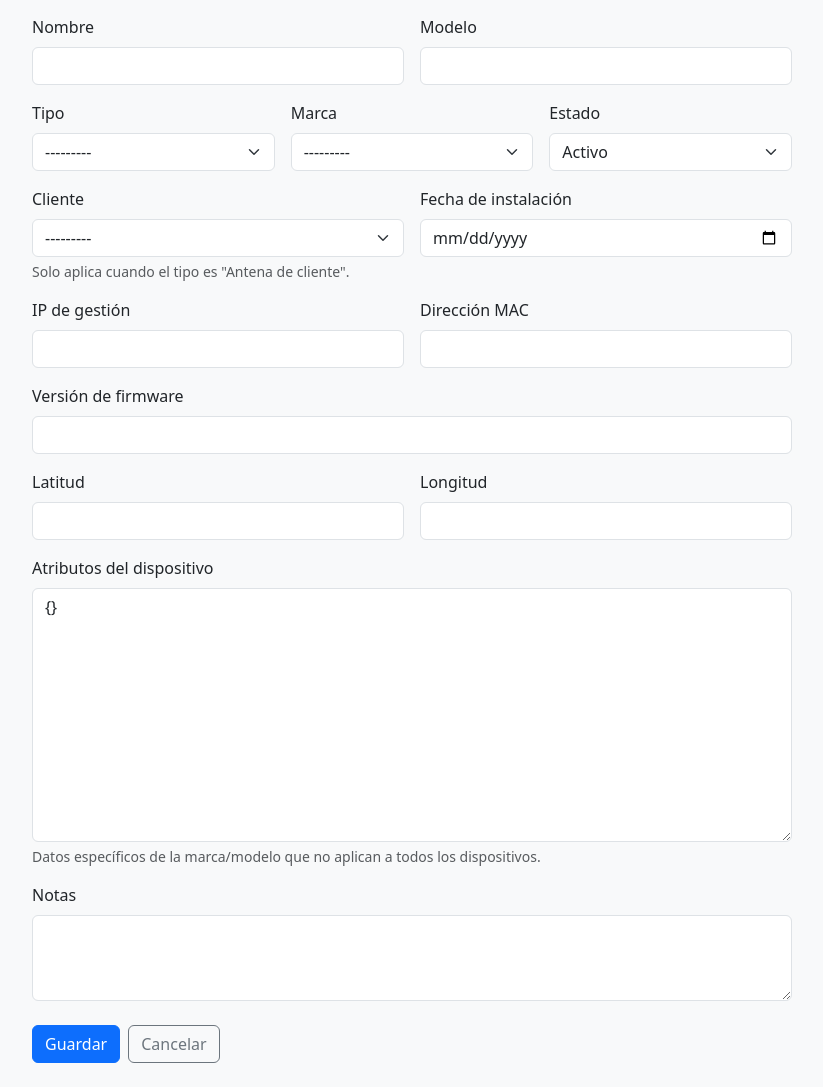
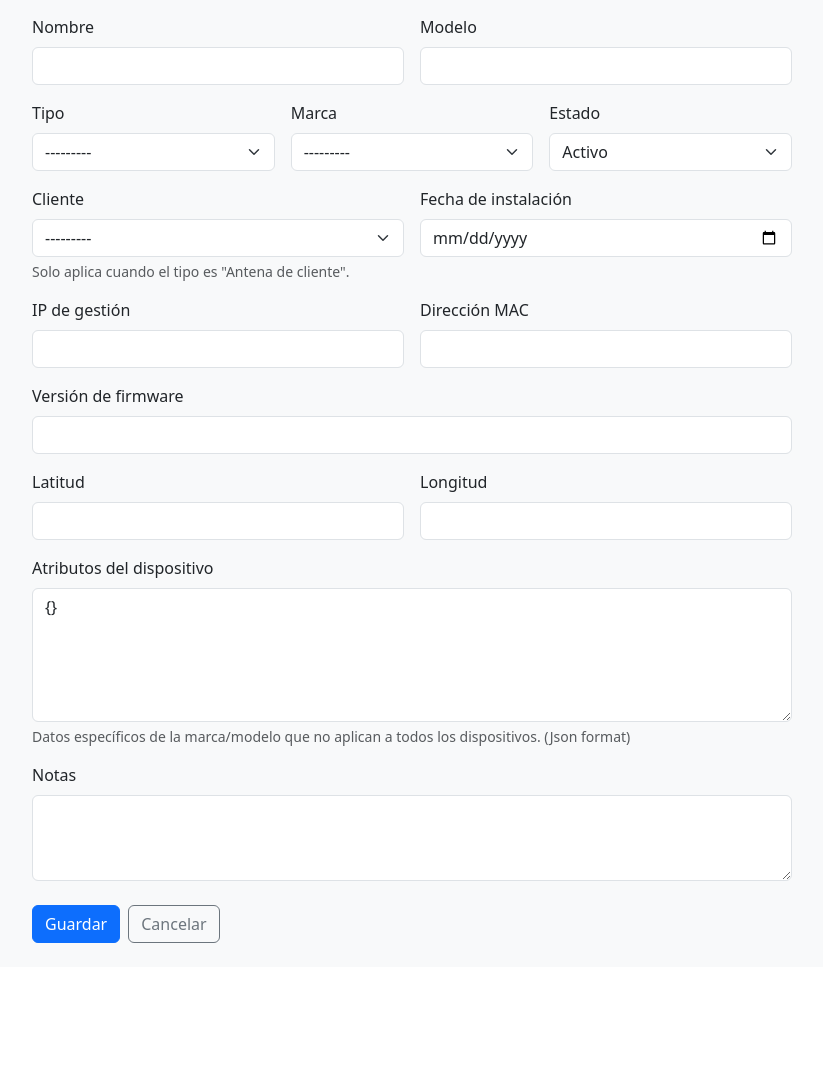
Before and after one commit to hitbit72/wisp_portal, a Django app: page /red/sectores/1/dispositivos/nuevo/ in a window 1280 px wide. Shown: the part 151-1238 px from the top of the page, without its empty margins (50-873 px from the left). After the commit the page ends 1094 px from the top, so only its background shows below. Run offline with Django 5.2, Linux system fonts and the light colour scheme; a user stored in the database is signed in; tables that the repository leaves empty hold one stand-in row (values such as "Sample post"); some libraries are stand-ins or nearby versions.

Commit message:
form atribustos_extra

```diff
--- a/red/forms.py
+++ b/red/forms.py
@@ -30,6 +30,7 @@
         ]
         widgets = {
             'fecha_instalacion': forms.DateInput(attrs={'type': 'date'}),
+            'atributos_extra': forms.Textarea(attrs={'rows': 5}),
             'notas': forms.Textarea(attrs={'rows': 3}),
         }
 
--- a/templates/red/form_dispositivo.html
+++ b/templates/red/form_dispositivo.html
@@ -59,7 +59,7 @@
         <div class="col-12">
             <label class="form-label">Atributos del dispositivo</label>
             {{ form.atributos_extra }}
-            <div class="form-text">Datos específicos de la marca/modelo que no aplican a todos los dispositivos.</div>
+            <div class="form-text">Datos específicos de la marca/modelo que no aplican a todos los dispositivos. (Json format)</div>
         </div>
         <div class="col-12">
             <label class="form-label">Notas</label>
```
